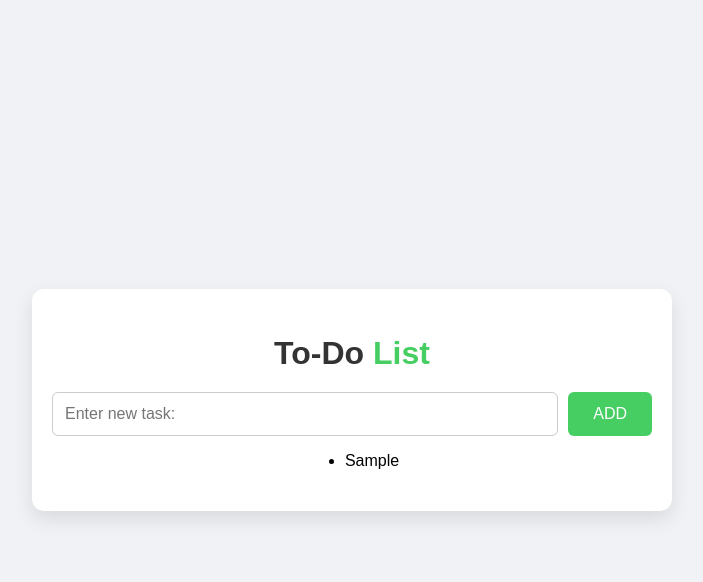
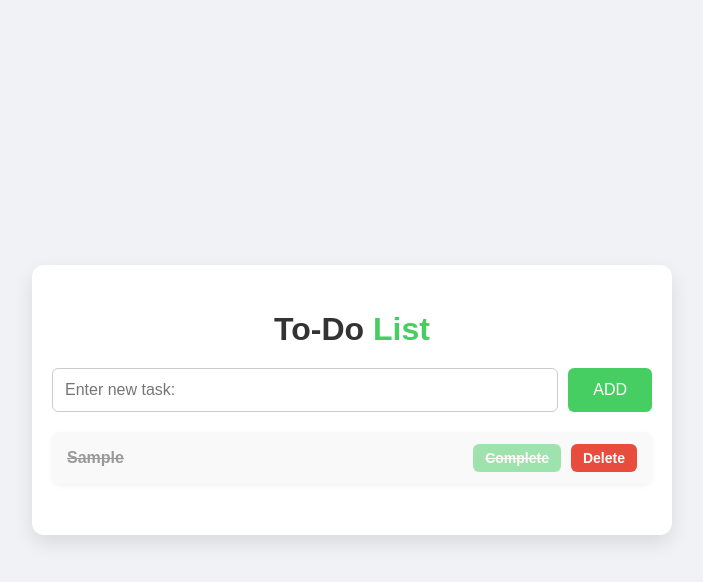
Before and after one commit to AmeenEng/To-Do-List, a PHP site: page / in a window 1280 px wide. Shown: the top 582 px of the page, without its empty margins (288-991 px from the left). Run offline with PHP 8.4, Linux system fonts and the light colour scheme; tables that the repository leaves empty or names only in its code hold one stand-in row (values such as "Sample post").

Commit message:
Add task completion and delete functionality with updated styles

```diff
--- a/index.php
+++ b/index.php
@@ -8,7 +8,20 @@ if(isset($_POST["addtask"]) && isset($_POST["task"])) {
     exit();
 }
 
-$result = $conn->query("SELECT * FROM tasks ORDER BY id DESC");
+$result = $conn->query("SELECT * FROM tasks ORDER BY id");
+
+if(isset($_GET["complete"])) {
+    $id = $_GET["complete"];
+    $conn->query("UPDATE tasks SET 	status = 1 WHERE id = $id");
+    header("Location: index.php");
+    exit();
+}
+if(isset($_GET["Delete"])) {
+    $id = $_GET["Delete"];
+    $conn->query("DELETE FROM tasks WHERE id = $id");
+    header("Location: index.php");
+    exit();
+}
 ?>
 
 <!DOCTYPE html>
@@ -28,8 +41,12 @@ $result = $conn->query("SELECT * FROM tasks ORDER BY id DESC");
         </form>
         <ul>
             <?php while($row = $result->fetch(PDO::FETCH_ASSOC)): ?>
-                <li>
-                    <?php echo htmlspecialchars($row["task"]);?>
+                <li class="<?php echo $row["status"] ? 'completed' : 'not-completed'; ?>">
+                    <strong><?php echo htmlspecialchars($row["task"]);?></strong>
+                    <div class="actions">
+                        <a href="index.php?complete=<?php echo $row['id']; ?>">Complete</a>
+                        <a href="index.php?Delete=<?php echo $row['id']; ?>" onclick="return confirm('Are you sure you want to delete this task?')">Delete</a>
+                    </div>
                 </li>
             <?php endwhile; ?>
         </ul>
--- a/style.css
+++ b/style.css
@@ -92,3 +92,85 @@ button:hover {
         padding: 8px;
     }
 }
+
+ul {
+    list-style: none;
+    padding: 0;
+    margin-top: 20px;
+    width: 100%;
+}
+
+li {
+    display: flex;
+    justify-content: space-between;
+    align-items: center;
+    padding: 12px 15px;
+    margin-bottom: 10px;
+    background-color: #f9f9f9;
+    border-radius: 8px;
+    box-shadow: 0 2px 5px rgba(0, 0, 0, 0.05);
+    transition: background-color 0.3s, transform 0.2s;
+}
+
+li:hover {
+    background-color: #f0f9f3;
+    transform: translateY(-2px);
+}
+
+li strong {
+    flex: 1;
+    font-size: 16px;
+    color: #333;
+}
+
+li.completed strong {
+    text-decoration: line-through;
+    color: #999;
+}
+
+li.completed .actions a:first-child {
+    opacity: 0.5;
+    text-decoration: line-through;
+    pointer-events: none;
+    cursor: default;
+}
+
+li.completed .actions a:last-child {
+    opacity: 1;
+    text-decoration: none;
+    pointer-events: auto;
+    cursor: pointer;
+}
+
+.actions {
+    display: flex;
+    gap: 10px;
+}
+
+.actions a {
+    text-decoration: none;
+    padding: 6px 12px;
+    border-radius: 6px;
+    font-size: 14px;
+    font-weight: bold;
+    color: white;
+    transition: background-color 0.3s, transform 0.2s;
+    display: inline-block;
+    text-align: center;
+}
+
+.actions a:first-child {
+    background-color: #46ce63;
+}
+
+.actions a:first-child:hover {
+    background-color: #2f9245;
+}
+
+.actions a:last-child {
+    background-color: #e74c3c;
+}
+
+.actions a:last-child:hover {
+    background-color: #c0392b;
+}
```
